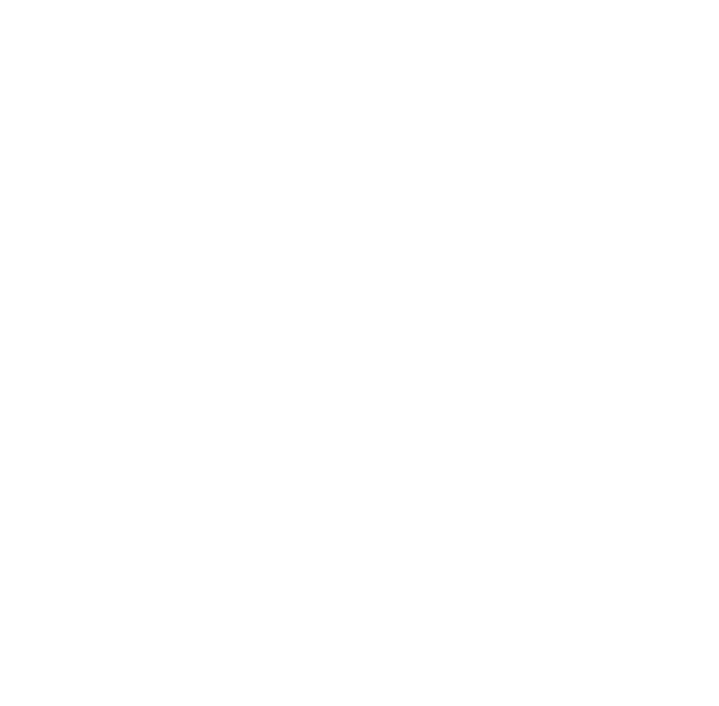
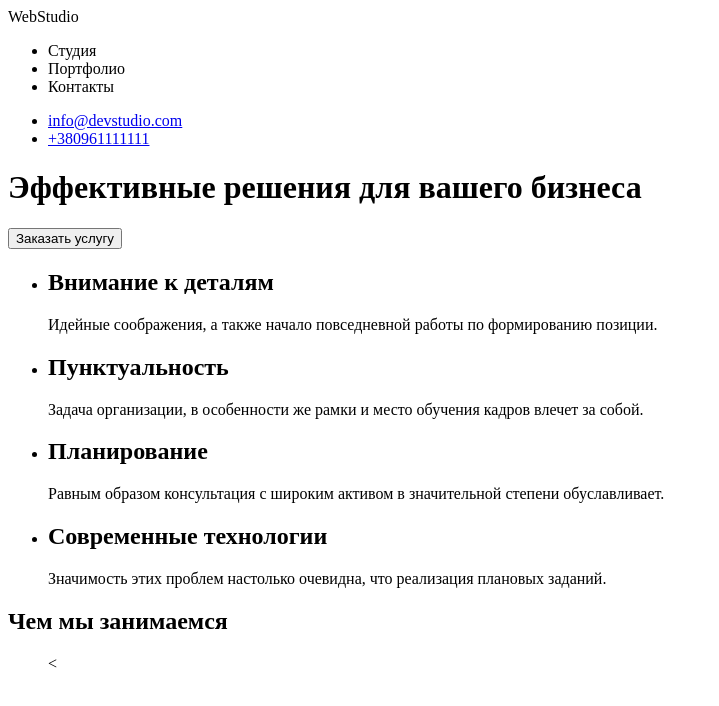
Before and after one commit to Katenver/goit-markup-hw-01, a plain HTML site: page index.html in a window 1280 px wide. Shown: the whole page, without its empty margins (0-719 px from the left). Drawn offline with Linux system fonts and the light colour scheme.

Commit message:
Update index.html

```diff
--- a/index.html
+++ b/index.html
@@ -1,12 +1,62 @@
 <!DOCTYPE html>
 <html lang="ru">
-<head>
-    <meta charset="UTF-8">
-    <meta http-equiv="X-UA-Compatible" content="IE=edge">
-    <meta name="viewport" content="width=device-width, initial-scale=1.0">
+  <head>
+    <meta charset="UTF-8" />
+    <meta http-equiv="X-UA-Compatible" content="IE=edge" />
+    <meta name="viewport" content="width=device-width, initial-scale=1.0" />
     <title>Document</title>
-</head>
-<body>
+  </head>
+  <body>
+    <header>
+      <section lang="en">WebStudio</section>
+      <!--Navigate-->
+      <nav>
+        <ul>
+          <li>Студия</li>
+          <li>Портфолио</li>
+          <li>Контакты</li>
+        </ul>
+      </nav>
+    </header>
+    <!--Contacts-->
+    <section>
+      <ul>
+        <li><a href="mail to:info@devstudio.com">info@devstudio.com</a></li>
+        <li><a href="tel:+380961111111">+380961111111</a></li>
+      </ul>
+    </section>
+    <main>
+      <h1>Эффективные решения для вашего бизнеса</h1>
+      <p>
+        <button type="button">Заказать услугу</button>
+      </p>
+        <section>
+            <ul>
+                <li>
+                    <h2>Внимание к деталям</h2>
+                    <p>Идейные соображения, а также начало повседневной работы по формированию позиции.</p>
+                </li>
+                <li>
+                    <h2>Пунктуальность</h2>
+                    <p>Задача организации, в особенности же рамки и место обучения кадров влечет за собой.</p>
+                </li>
+                <li>
+                    <h2>Планирование</h2>
+                    <p>Равным образом консультация с широким активом в значительной степени обуславливает.</p>
+                </li>
+                <li>
+                    <h2>Современные технологии</h2>
+                    <p>Значимость этих проблем настолько очевидна, что реализация плановых заданий.</p>
+                </li>
+            </ul>
+        </section>
+        <section>
+            <h2>Чем мы занимаемся</h2>
+            <ul>
+                <
+            </ul>
+        </section>
 
-</body>
+    </main>
+  </body>
 </html>
```
